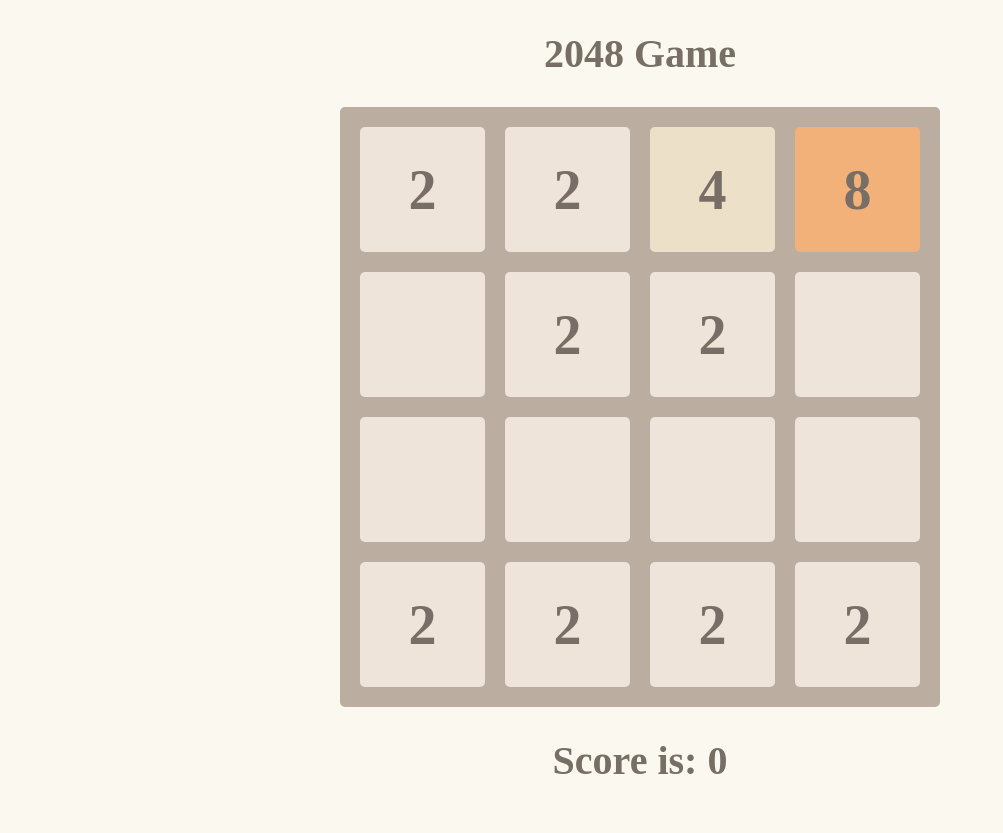
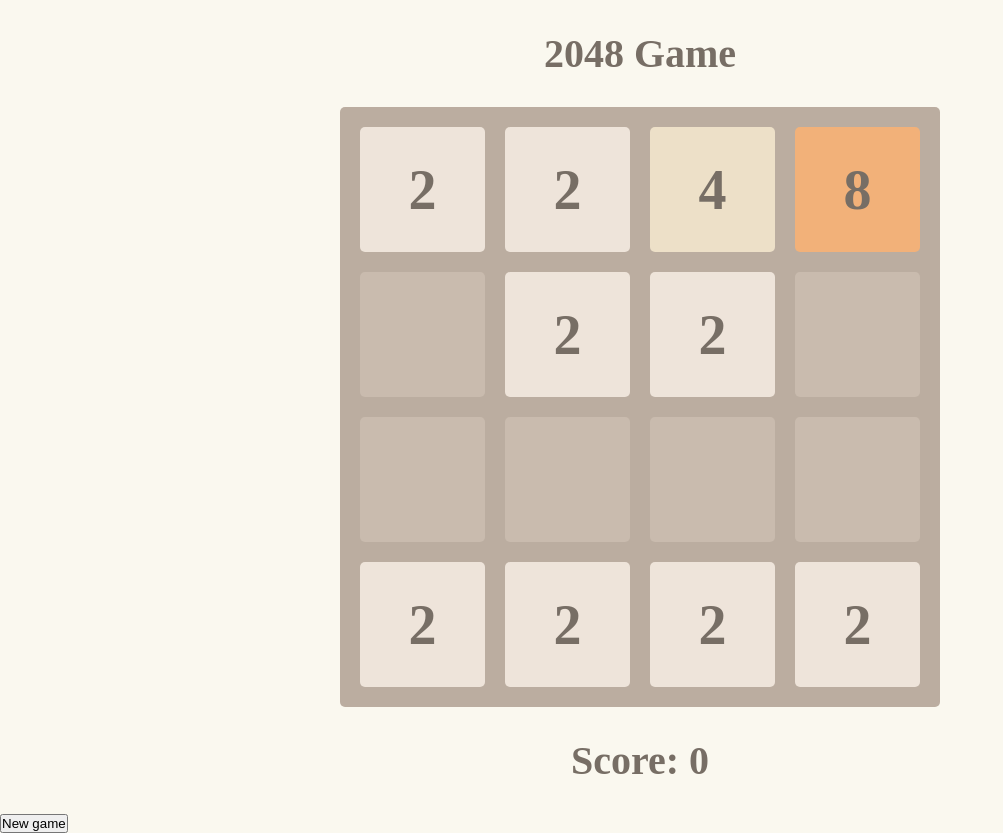
Before and after one commit to madzadev/2048, a Svelte app: page / in a window 1280 px wide. Shown: the whole page, without its empty margins (0-1003 px from the left). Built offline with nearby package versions, Linux system fonts and the light colour scheme; a web font is replaced by a local one.

Commit message:
reset game button added

```diff
--- a/src/App.svelte
+++ b/src/App.svelte
@@ -195,7 +195,7 @@
   .tile {
     width: 100%;
     height: 100%;
-    background-color: #eee4da;
+    background-color: #c9bbae;
     display: grid;
     place-items: center;
     font-size: 56px;
@@ -256,10 +256,11 @@
   {#each numbers as arr, i}
     {#each arr as num, i}
       <div
-        class="tile {num === 2 ? 'two' : num === 4 ? 'four' : num === 8 ? 'eight' : num === 16 ? 'sixteen' : num === 32 ? 'thirtytwo' : num === 64 ? 'sixtyfour' : num === 128 ? 'onetwoeight' : num === 256 ? 'twofivesix' : num === 512 ? 'fiveonetwo' : num === 1024 ? 'onezerotwofour' : num === 2048 ? 'twozerofoureight' : 'white'}">
+        class="tile {num === 2 ? 'two' : num === 4 ? 'four' : num === 8 ? 'eight' : num === 16 ? 'sixteen' : num === 32 ? 'thirtytwo' : num === 64 ? 'sixtyfour' : num === 128 ? 'onetwoeight' : num === 256 ? 'twofivesix' : num === 512 ? 'fiveonetwo' : num === 1024 ? 'onezerotwofour' : num === 2048 ? 'twozerofoureight' : ''}">
         {num !== 0 ? num : ''}
       </div>
     {/each}
   {/each}
 </main>
-<h1>Score is: {game.score}</h1>
+<h1>Score: {game.score}</h1>
+<button on:click={reset}>New game</button>
```
